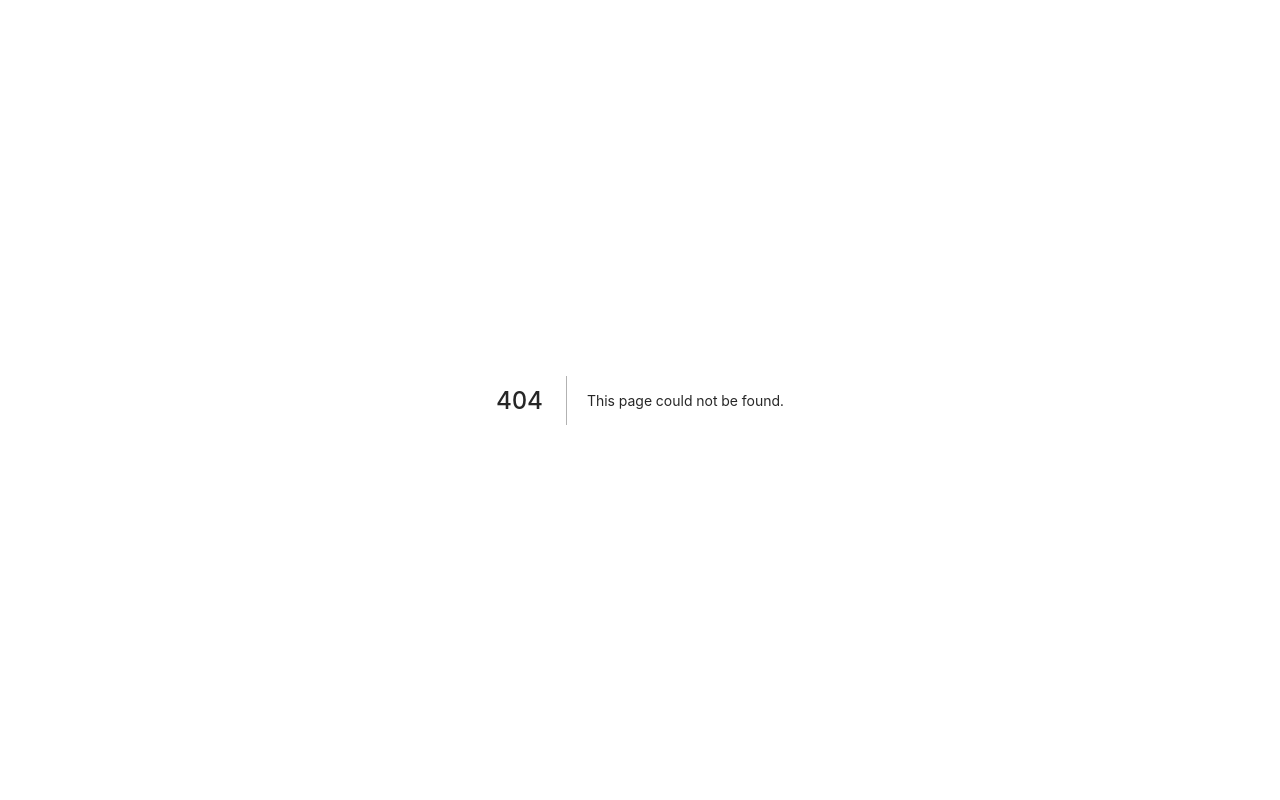
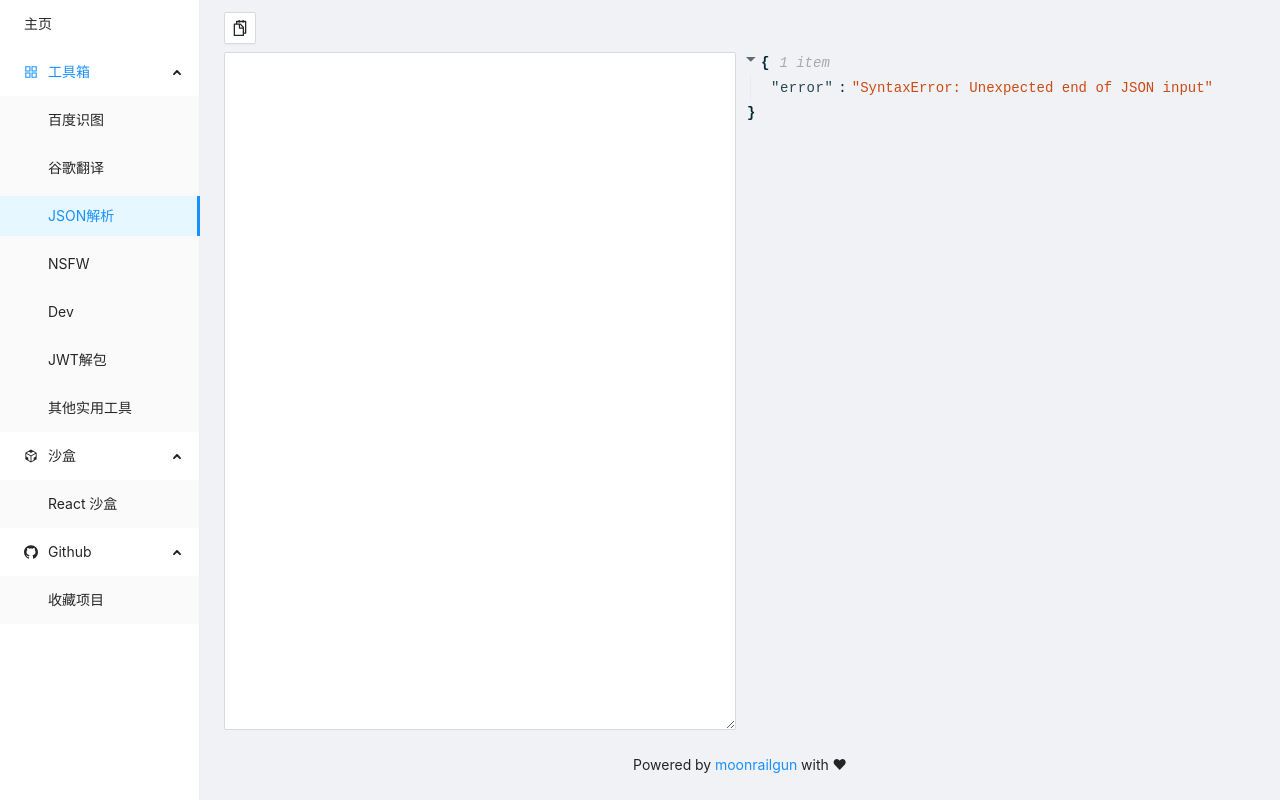
Before and after one commit to moonrailgun/moonrailgunAPI, a Next.js app: page /tools/json in a window 1280 px wide. Before the commit this address had no page. Built offline with nearby package versions, Linux system fonts and the light colour scheme.

Commit message:
feat: add JSON tools

```diff
--- a/components/Layout.tsx
+++ b/components/Layout.tsx
@@ -8,6 +8,13 @@ import {
   GithubOutlined,
 } from '@ant-design/icons';
 import { routes, RouteItem } from '../routes';
+import styled from 'styled-components';
+
+const ContentMain = styled.div`
+  flex: 1;
+  overflow-y: auto;
+  overflow-x: hidden;
+`;
 
 const renderLink = ([link, title]: RouteItem): React.ReactElement => {
   return (
@@ -67,9 +74,11 @@ const BaseLayout: React.FC<{
             minHeight: 280,
             display: 'flex',
             flexDirection: 'column',
+            maxHeight: '100vh',
+            overflow: 'auto',
           }}
         >
-          <div style={{ flex: 1 }}>{children}</div>
+          <ContentMain>{children}</ContentMain>
           <Layout.Footer style={{ textAlign: 'center' }}>
             Powered by <a href="http://moonrailgun.com">moonrailgun</a> with ❤
           </Layout.Footer>
--- a/package.json
+++ b/package.json
@@ -28,6 +28,7 @@
     "nsfwjs": "^2.2.0",
     "react": "^16.12.0",
     "react-dom": "^16.12.0",
+    "react-json-view": "^1.19.1",
     "react-use": "^15.3.3",
     "slate": "^0.58.4",
     "styled-components": "^5.1.1"
--- /dev/null
+++ b/pages/tools/json.tsx
@@ -0,0 +1,87 @@
+import React, { useCallback, useEffect, useMemo, useState } from 'react';
+import BaseLayout from '../../components/Layout';
+import { Button, Col, Input, Row, Space, Tooltip } from 'antd';
+import dynamic from 'next/dynamic';
+import { SnippetsOutlined } from '@ant-design/icons';
+import styled from 'styled-components';
+
+const ReactJson = dynamic(() => import('react-json-view'), { ssr: false });
+
+const Container = styled.div`
+  height: 100%;
+  display: flex;
+  flex-direction: column;
+`;
+
+function useCachedJSON() {
+  const [text, setText] = useState('');
+
+  useEffect(() => {
+    setText(localStorage.getItem('tools/json/data') ?? '');
+  }, []);
+
+  useEffect(() => {
+    localStorage.setItem('tools/json/data', text);
+  }, [text]);
+
+  const object = useMemo(() => {
+    try {
+      return JSON.parse(text ?? '');
+    } catch (e) {
+      return { error: String(e) };
+    }
+  }, [text]);
+
+  return { text, setText, object };
+}
+
+const JSONPage: React.FC = () => {
+  const { text, setText, object } = useCachedJSON();
+
+  const handleChange = useCallback(
+    (e: React.ChangeEvent<HTMLTextAreaElement>) => {
+      setText(e.target.value);
+    },
+    []
+  );
+
+  const handleFormat = useCallback(() => {
+    try {
+      setText(JSON.stringify(JSON.parse(text ?? ''), null, 4));
+    } catch (e) {}
+  }, [text]);
+
+  return (
+    <BaseLayout title="JSON解析" link="/tools/json">
+      <Container>
+        <Row style={{ marginBottom: 8 }}>
+          <Space>
+            <Tooltip title="格式化">
+              <Button icon={<SnippetsOutlined />} onClick={handleFormat} />
+            </Tooltip>
+          </Space>
+        </Row>
+        <Row gutter={8} style={{ overflow: 'auto', flex: 1 }}>
+          <Col sm={12}>
+            <Input.TextArea
+              key="input"
+              style={{ height: '100%' }}
+              value={text}
+              onChange={handleChange}
+            />
+          </Col>
+          <Col sm={12} style={{ height: '100%' }}>
+            <ReactJson
+              style={{ maxHeight: '100%', overflow: 'auto' }}
+              name={false}
+              displayDataTypes={false}
+              src={object}
+            />
+          </Col>
+        </Row>
+      </Container>
+    </BaseLayout>
+  );
+};
+
+export default JSONPage;
--- a/routes.ts
+++ b/routes.ts
@@ -9,6 +9,7 @@ export const routes: Routes = {
     // 工具箱
     ['/tools/ocr', '百度识图'],
     ['/tools/translate', '谷歌翻译'],
+    ['/tools/json', 'JSON解析'],
     ['/tools/nsfw', 'NSFW'],
     ['/tools/dev', 'Dev'],
     ['/tools/jwt-decode', 'JWT解包'],
```
Also changed, not shown: 1 other file (tests, documents, lock files or other folders).
